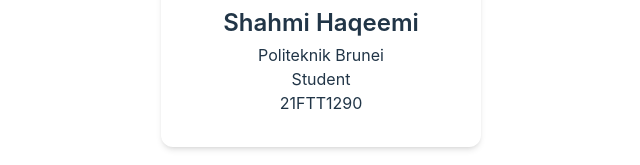
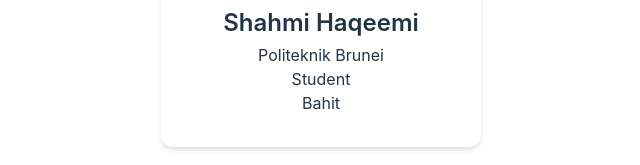
Before and after one commit to 21FTT1290/21ftt1290-as3, a Vue app: page / in a window 1280 px wide. Shown: the part 403-568 px from the top of the page, without its empty margins (319-959 px from the left). Built offline with nearby package versions, Linux system fonts and the light colour scheme.

Commit message:
Changed student id to Bahit

```diff
--- a/src/App.vue
+++ b/src/App.vue
@@ -8,7 +8,7 @@
 		<div class="space-y-4 text-center divide-y divide-gray-700">
 			<div class="my-2 space-y-1">
 				<h2 class="text-xl font-semibold sm:text-2xl">Shahmi Haqeemi </h2>
-				<p class="px-5 text-xs sm:text-base dark:text-gray-400">Politeknik Brunei Student <br> 21FTT1290</p>
+				<p class="px-5 text-xs sm:text-base dark:text-gray-400">Politeknik Brunei Student <br> Bahit</p>
 			</div>
 		</div>
 	</div>
```
